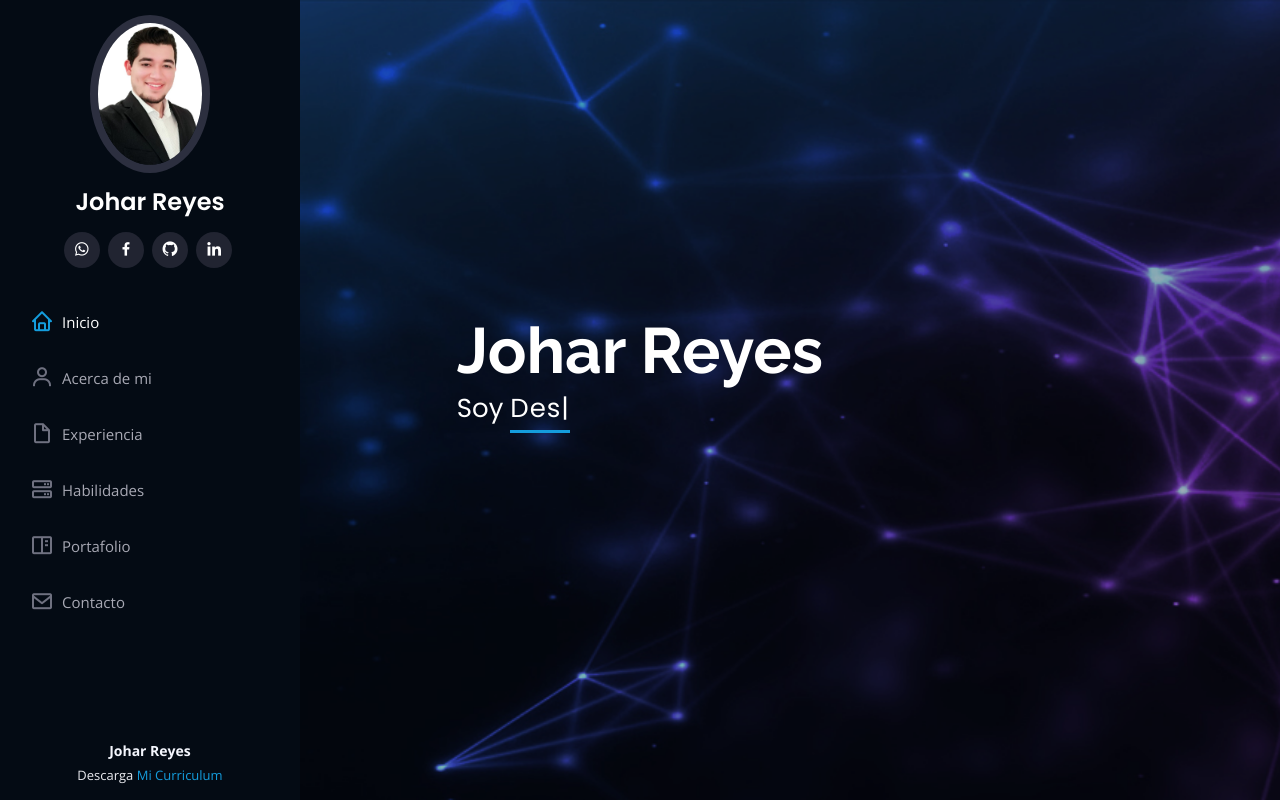
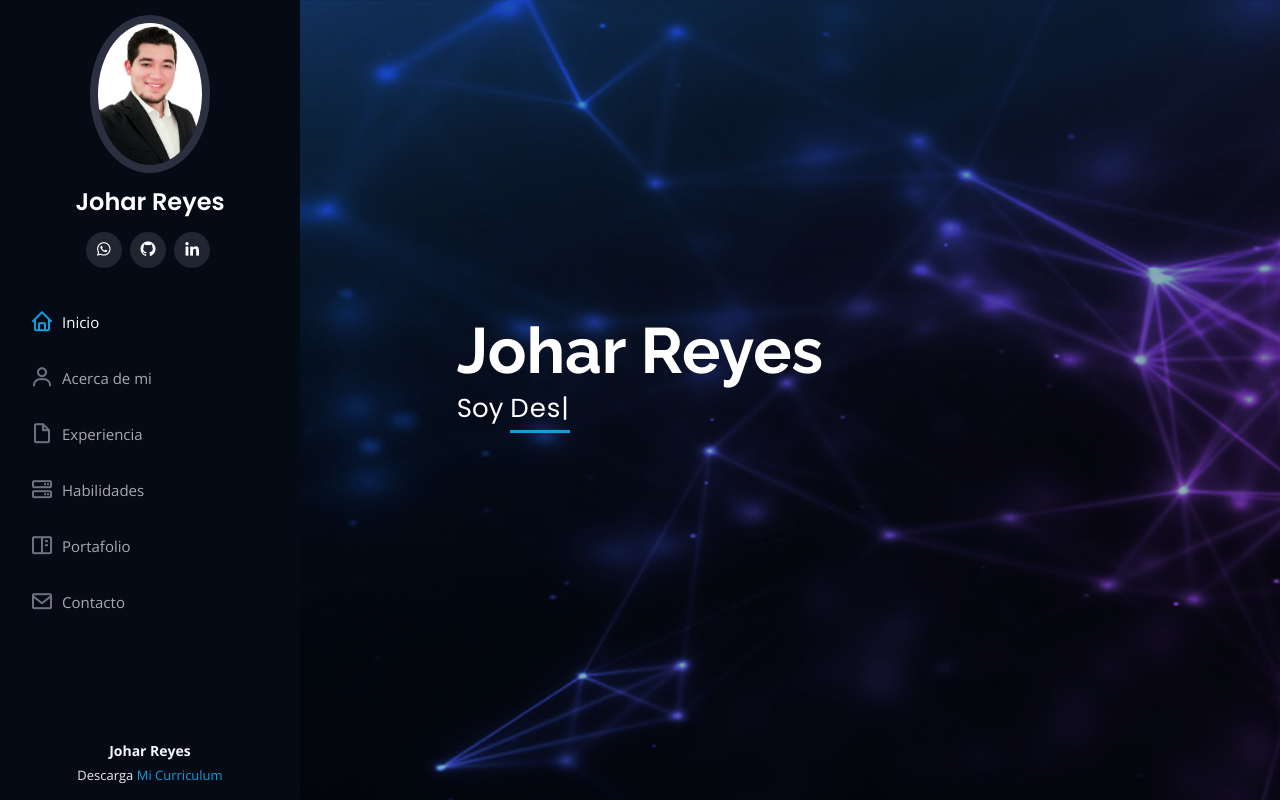
Before and after one commit to Johar-Reyes/Mi_CV, a plain HTML site: page index.html in a window 1280 px wide. Shown: the top 802 px of the page. Drawn offline with nearby package versions, Linux system fonts and the light colour scheme.

Commit message:
Update index.html
Se elimina FB

```diff
--- a/index.html
+++ b/index.html
@@ -46,7 +46,6 @@
         <h1 class="text-light"><a href="index.html">Johar Reyes</a></h1>
         <div class="social-links mt-3 text-center">
           <a href="https://wa.me/3311823819?text=¡Me+interesó+tú+CV!" target="_blank" class="whatsapp"><i class="bx bxl-whatsapp"></i></a>
-          <a href="https://www.facebook.com/Johar.Reyes.1997" target="_blank" class="facebook"><i class="bx bxl-facebook"></i></a>
           <a href="https://github.com/Johar-Reyes" target="_blank" class="github"><i class="bx bxl-github"></i></a>
           <a href="https://www.linkedin.com/in/joharreyeslink97" target="_blank" class="linkedin"><i class="bx bxl-linkedin"></i></a>
         </div>
```
